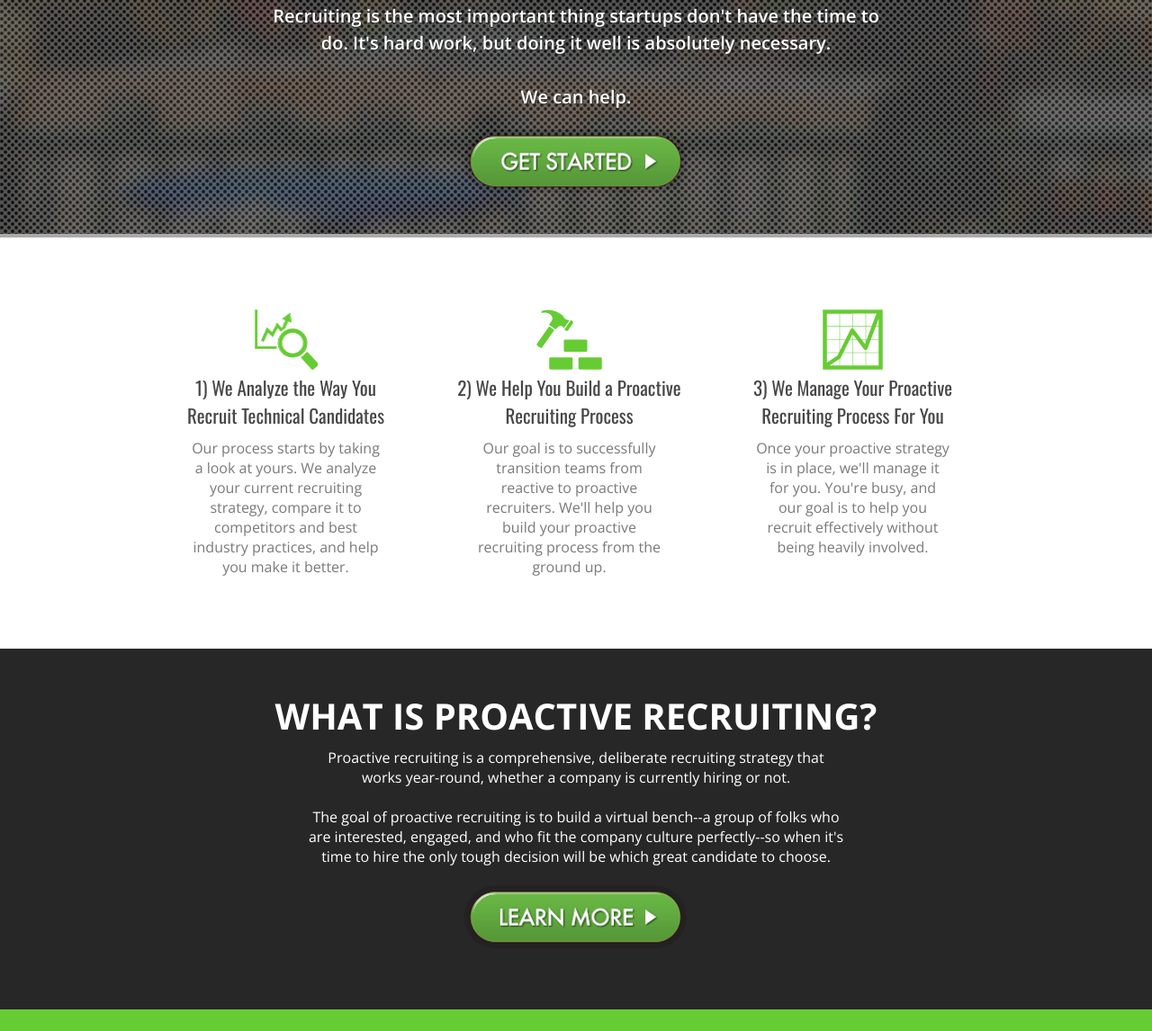
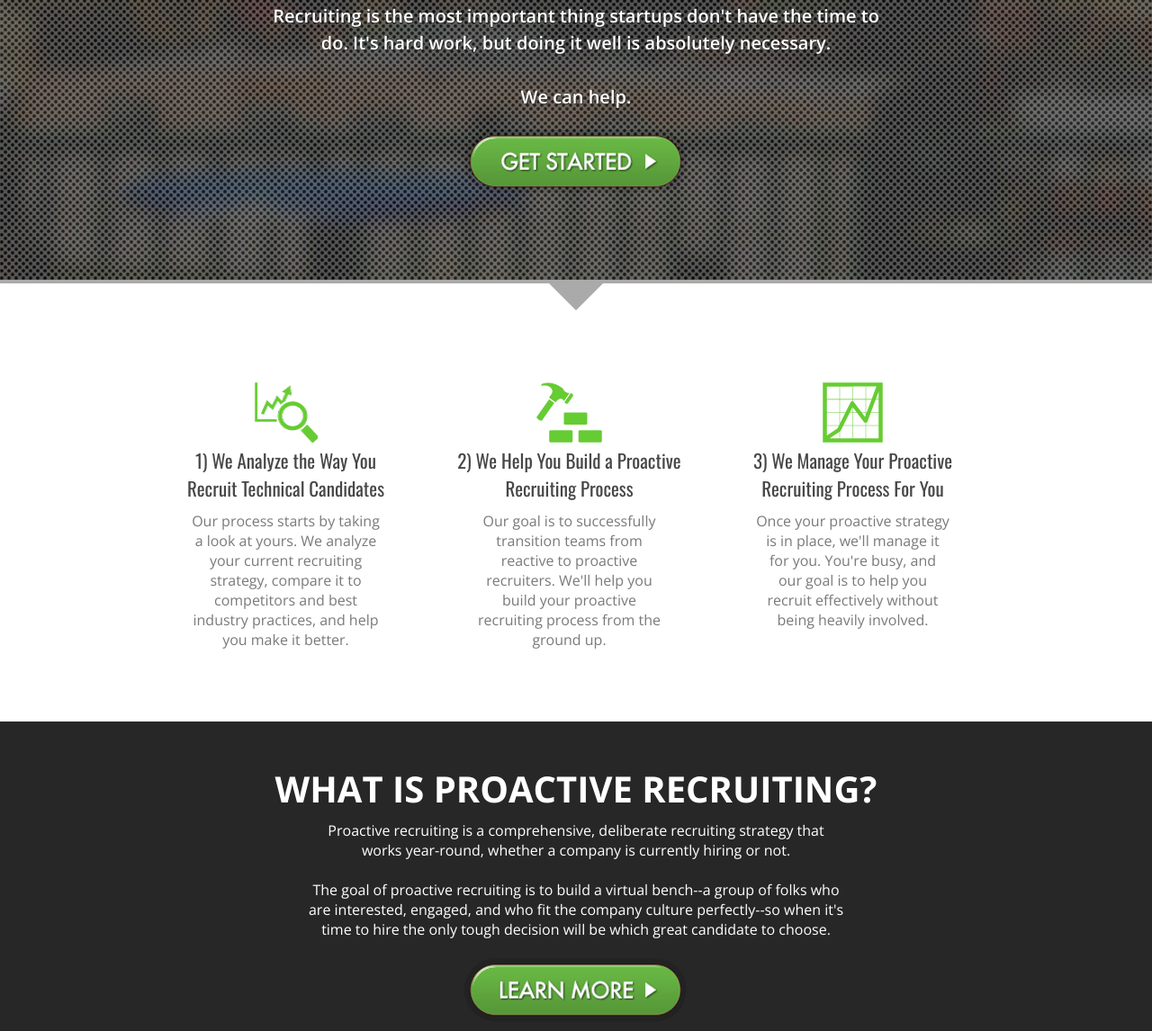
Before and after one commit to cliftonmckinney/pieworks, a plain HTML site: page site/index.html in a window 1280 px wide. Shown: the part 319-1465 px from the top of the page at 90% size. Drawn offline with nearby package versions, Linux system fonts and the light colour scheme.

Commit message:
Expanded top section on homepage to work with iOS, added down arrow.

```diff
--- a/site/css/style.css
+++ b/site/css/style.css
@@ -36,6 +36,8 @@ h4 { margin: 0 0 15px 0; color: #474747; font-size: 18px; font-weight: 400; line
 
 .centerContainer { width: 900px; margin: 0 auto; }
 
+.arrow-down { width: 0; height: 0; border-left: 30px solid transparent; border-right: 30px solid transparent; border-top: 30px solid #aaaaaa; position: relative; top: 0px; margin: 0 auto; }
+
 /* ----------------------------------------- */
 /*********** Header Container ***********/
 
@@ -65,7 +67,7 @@ h4 { margin: 0 0 15px 0; color: #474747; font-size: 18px; font-weight: 400; line
 
 /*********** Page Container ***********/
 
-#pageContainer { width: 100%; margin-top: 579px; position: absolute;  }
+#pageContainer { width: 100%; margin-top: 630px; position: absolute;  }
 #pageContainer2 { width: 100%; margin: 0 auto; background-color: #ffffff; border-top: 4px solid #aaaaaa; box-shadow: 0 5px 5px #454545; }
 .oneColumn { width: 255px; margin-top: 80px; padding-right: 60px; text-align: center; float: left; }
 .oneColumn p { padding: 0 20px; color: #7a7a7a; font-size: 16px; font-weight: 400; font-family: Open Sans, Tahoma, Arial, sans-serif; line-height: 22px; }
--- a/site/index.html
+++ b/site/index.html
@@ -53,6 +53,7 @@
 
 <div id="pageContainer">
 	<div id="pageContainer2">
+	<div class="arrow-down"></div>
 	<div class="centerContainer">
 		<div class="oneColumn">
 
```
